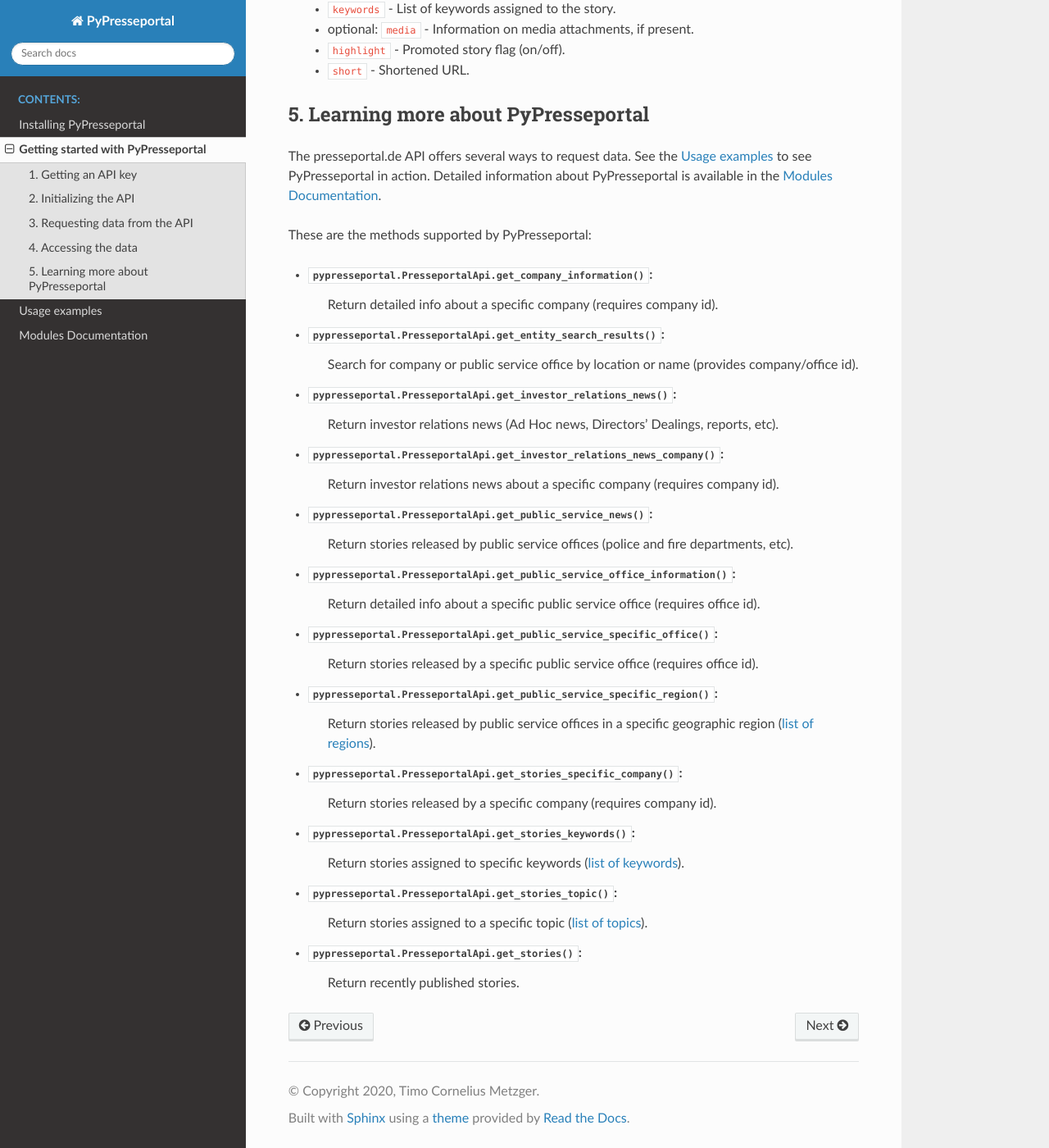
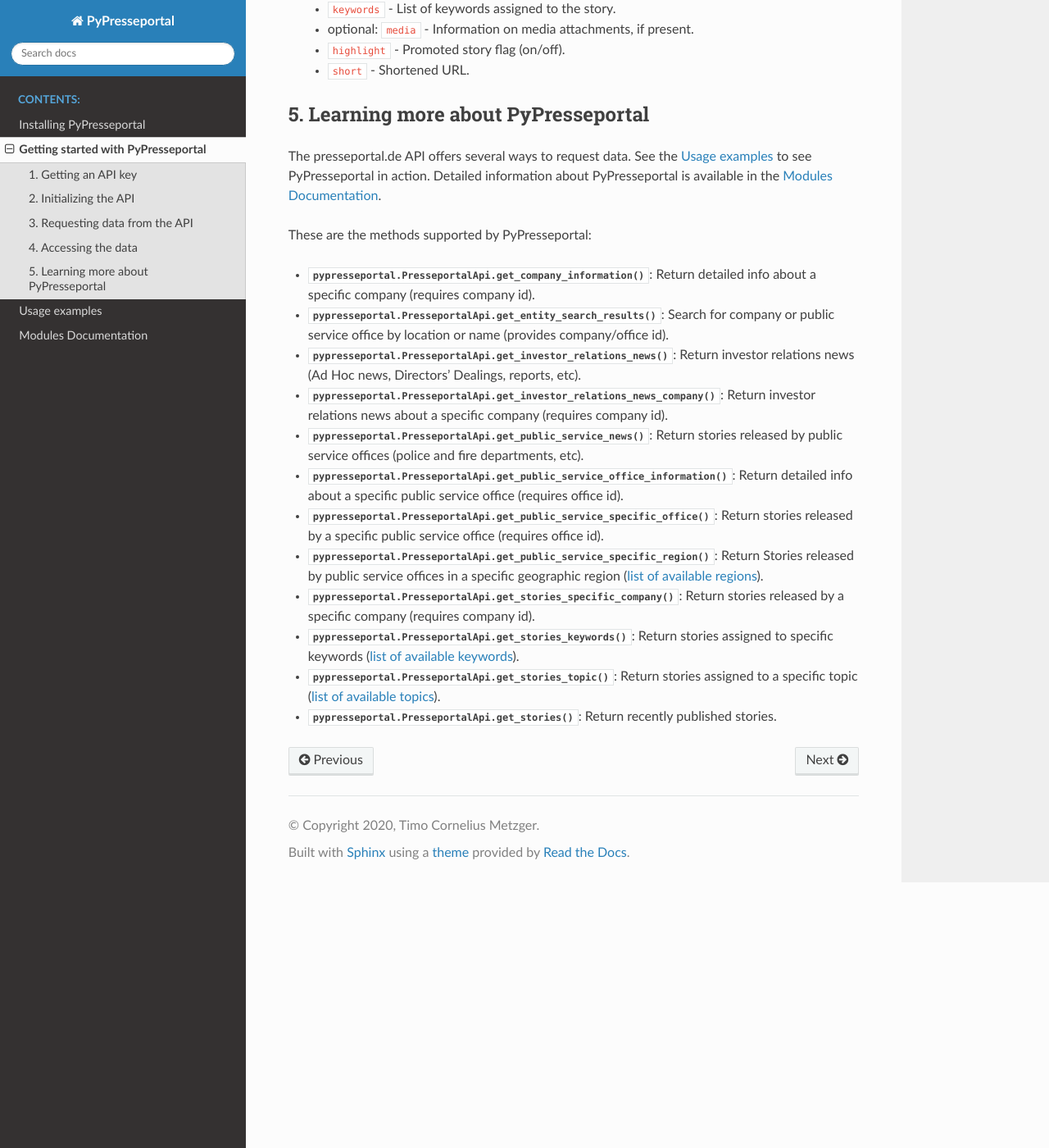
Before and after one commit to tcmetzger/pypresseportal, a Sphinx documentation site: the page built from docs/getting_started.rst, in a window 1280 px wide and 1400 px high, scrolled down 1616 px. Shown: the whole window at 82% size. Built offline with Sphinx 7.4.7 and the Read the Docs theme 2.0.0, drawn with Linux system fonts in a browser that asks for light colours.

Commit message:
Update docs

```diff
--- a/docs/getting_started.rst
+++ b/docs/getting_started.rst
@@ -62,7 +62,8 @@
     * ``url`` - URL of the story on the presseportal.de website.
     * ``title`` - Headline of the story.
     * ``body`` - Full text body.
-    * optional: ``teaser`` - Teaser text. Only included if ``teaser=True`` is passed to ``get_stories()``. If a teaser is requested, it will replace the ``body`` attribute.
+    * optional: ``teaser`` - Teaser text. Only included if ``teaser=True`` is passed to
+      ``get_stories()``. If a teaser is requested, it will replace the ``body`` attribute.
     * ``published`` - Publication date (as datetime object).
     * ``language`` - Language of the story (usually 'de' or 'en').
     * ``ressort`` - Editorial department.
@@ -83,38 +84,29 @@
 
 These are the methods supported by PyPresseportal:
 
-* :meth:`pypresseportal.PresseportalApi.get_company_information()`:
-    Return detailed info about a specific company (requires company id).
-
-* :meth:`pypresseportal.PresseportalApi.get_entity_search_results()`:
-    Search for company or public service office by location or name (provides company/office id).
-
-* :meth:`pypresseportal.PresseportalApi.get_investor_relations_news()`:
-    Return investor relations news (Ad Hoc news, Directors’ Dealings, reports, etc).
-
-* :meth:`pypresseportal.PresseportalApi.get_investor_relations_news_company()`:
-    Return investor relations news about a specific company (requires company id).
-
-* :meth:`pypresseportal.PresseportalApi.get_public_service_news()`:
-    Return stories released by public service offices (police and fire departments, etc).
-
+* :meth:`pypresseportal.PresseportalApi.get_company_information()`: Return detailed
+  info about a specific company (requires company id).
+* :meth:`pypresseportal.PresseportalApi.get_entity_search_results()`: Search for
+  company or public service office by location or name (provides company/office id).
+* :meth:`pypresseportal.PresseportalApi.get_investor_relations_news()`: Return investor
+  relations news (Ad Hoc news, Directors’ Dealings, reports, etc).
+* :meth:`pypresseportal.PresseportalApi.get_investor_relations_news_company()`: Return
+  investor relations news about a specific company (requires company id).
+* :meth:`pypresseportal.PresseportalApi.get_public_service_news()`: Return stories
+  released by public service offices (police and fire departments, etc).
 * :meth:`pypresseportal.PresseportalApi.get_public_service_office_information()`:
-    Return detailed info about a specific public service office (requires office id).
-
-* :meth:`pypresseportal.PresseportalApi.get_public_service_specific_office()`:
-    Return stories released by a specific public service office (requires office id).
-
-* :meth:`pypresseportal.PresseportalApi.get_public_service_specific_region()`:
-    Return stories released by public service offices in a specific geographic region (`list of regions <https://api.presseportal.de/en/doc/value/region>`_).
-
-* :meth:`pypresseportal.PresseportalApi.get_stories_specific_company()`:
-    Return stories released by a specific company (requires company id).
-
-* :meth:`pypresseportal.PresseportalApi.get_stories_keywords()`:
-    Return stories assigned to specific keywords (`list of keywords <https://api.presseportal.de/en/doc/value/keyword>`_).
-
-* :meth:`pypresseportal.PresseportalApi.get_stories_topic()`:
-    Return stories assigned to a specific topic (`list of topics <https://api.presseportal.de/en/doc/value/topic>`_).
-
-* :meth:`pypresseportal.PresseportalApi.get_stories()`:
-    Return recently published stories.
+  Return detailed info about a specific public service office (requires office id).
+* :meth:`pypresseportal.PresseportalApi.get_public_service_specific_office()`: Return
+  stories released by a specific public service office (requires office id).
+* :meth:`pypresseportal.PresseportalApi.get_public_service_specific_region()`: Return
+  Stories released by public service offices in a specific geographic region
+  (`list of available regions <https://api.presseportal.de/en/doc/value/region>`_).
+* :meth:`pypresseportal.PresseportalApi.get_stories_specific_company()`: Return stories
+  released by a specific company (requires company id).
+* :meth:`pypresseportal.PresseportalApi.get_stories_keywords()`: Return stories
+  assigned to specific keywords
+  (`list of available keywords <https://api.presseportal.de/en/doc/value/keyword>`_).
+* :meth:`pypresseportal.PresseportalApi.get_stories_topic()`: Return stories assigned
+  to a specific topic
+  (`list of available topics <https://api.presseportal.de/en/doc/value/topic>`_).
+* :meth:`pypresseportal.PresseportalApi.get_stories()`: Return recently published stories.
--- a/docs/index.rst
+++ b/docs/index.rst
@@ -1,7 +1,7 @@
 .. PyPresseportal documentation master file, created by
    sphinx-quickstart on Wed Jun 17 21:44:24 2020.
    You can adapt this file completely to your liking, but it should at least
-   contain the root `toctree` directive.
+   contain the root "toctree" directive.
 
 .. meta::
    :description: PyPresseportal - Python wrapper for the Presseportal API
```
Also changed, not shown: other parts of docs/index.rst (+1 -1 lines), 1 other file.
